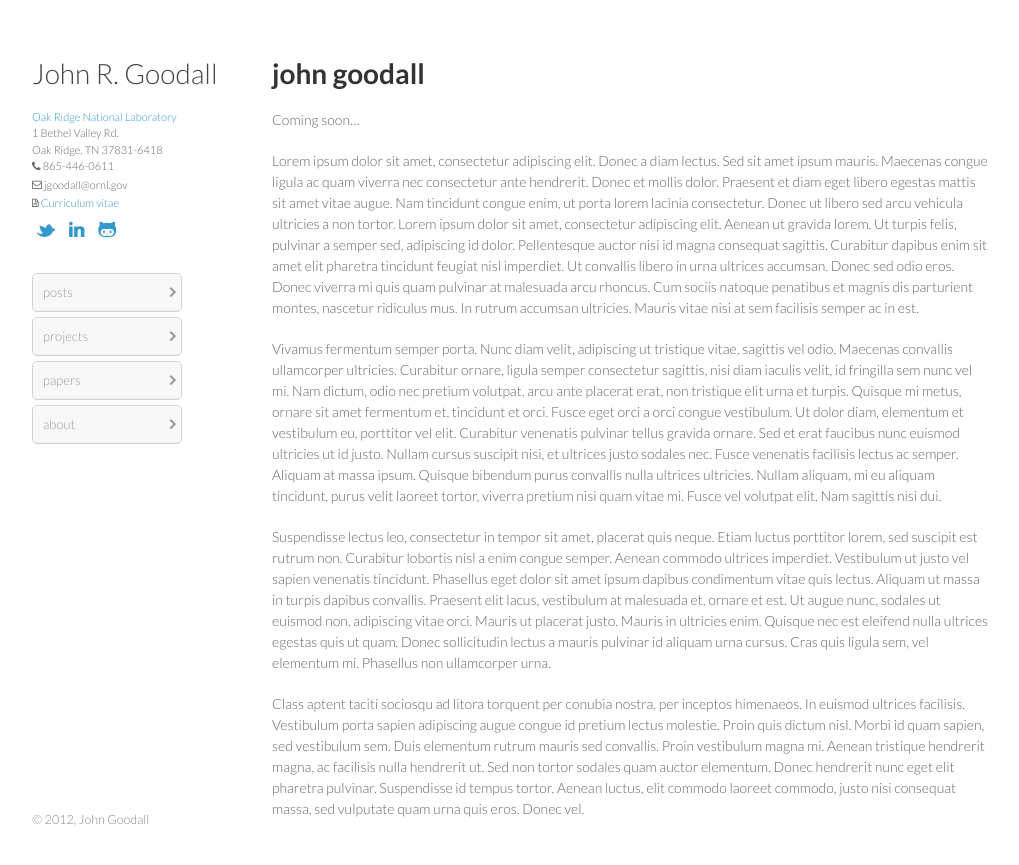
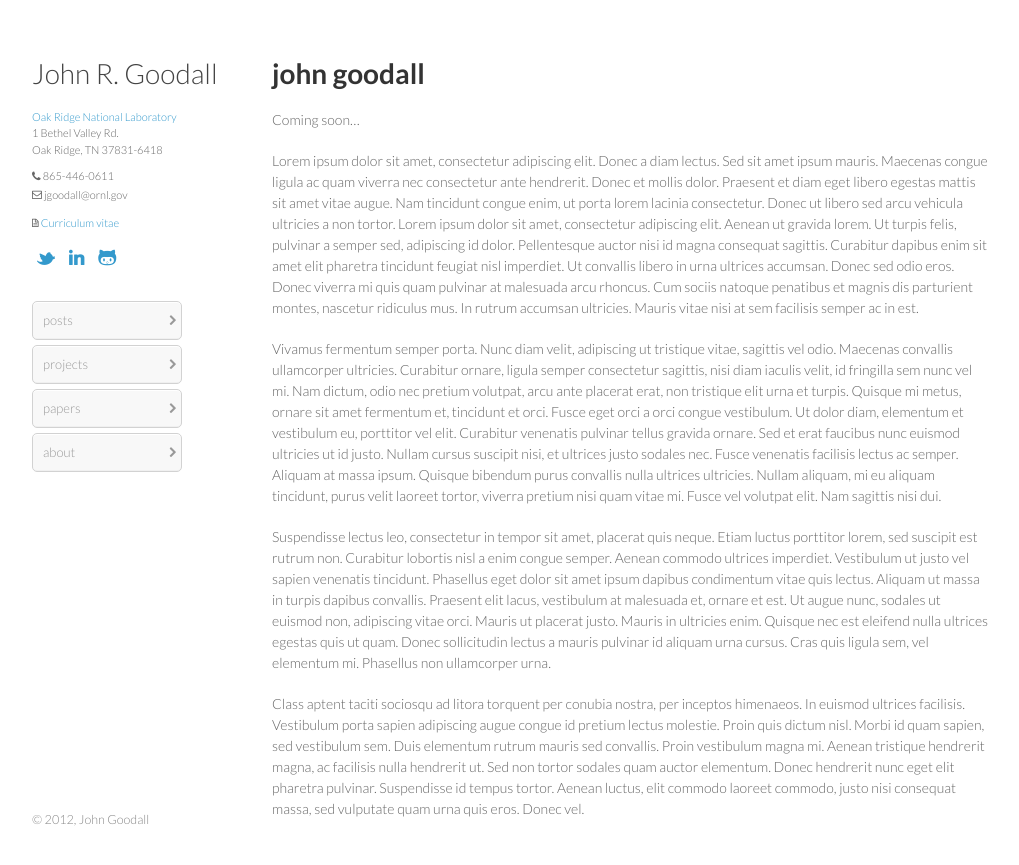
Before and after one commit to jgoodall/jgoodall.github.io, a Jekyll site: the page built from index.md, in a window 1280 px wide. Shown: the top 865 px of the page, without its empty margins (128-1147 px from the left). Built offline with Jekyll 4.4.1, drawn with Linux system fonts in a browser that asks for light colours.

Commit message:
address margin increase

```diff
--- a/_includes/header.html
+++ b/_includes/header.html
@@ -25,12 +25,12 @@
     <header>
       <h1><a href='/'>John R. Goodall</a></h1>
       <address>
-        <p><a href='https://www.ornl.gov/'>Oak Ridge National Laboratory</a></p>
+        <p class='address-block'><a href='https://www.ornl.gov/'>Oak Ridge National Laboratory</a></p>
         <p>1 Bethel Valley Rd.</p>
         <p>Oak Ridge, TN 37831-6418</p>
-        <p><i class='icon-phone'></i> 865-446-0611</p>
+        <p class='address-block'><i class='icon-phone'></i> 865-446-0611</p>
         <p><i class='icon-envelope'></i> jgoodall@ornl.gov</p>
-        <p><i class='icon-file'></i> <a href="http://dl.dropbox.com/u/298645/goodall_cv.pdf">Curriculum vitae</a></p>
+        <p class='address-block'><i class='icon-file'></i> <a href="http://dl.dropbox.com/u/298645/goodall_cv.pdf">Curriculum vitae</a></p>
       </address>
       <div id='social'>
         <a href='https://twitter.com/johnrgoodall'><i class='icon-twitter'> </i></a>
--- a/css/styles.css
+++ b/css/styles.css
@@ -32,7 +32,12 @@ header address p {
   margin:0px;
 }
 
+header address p.address-block {
+  margin-top:10px;
+}
+
 header #social {
+  margin-top:8px;
   font-size:20px;
 }
 
```
